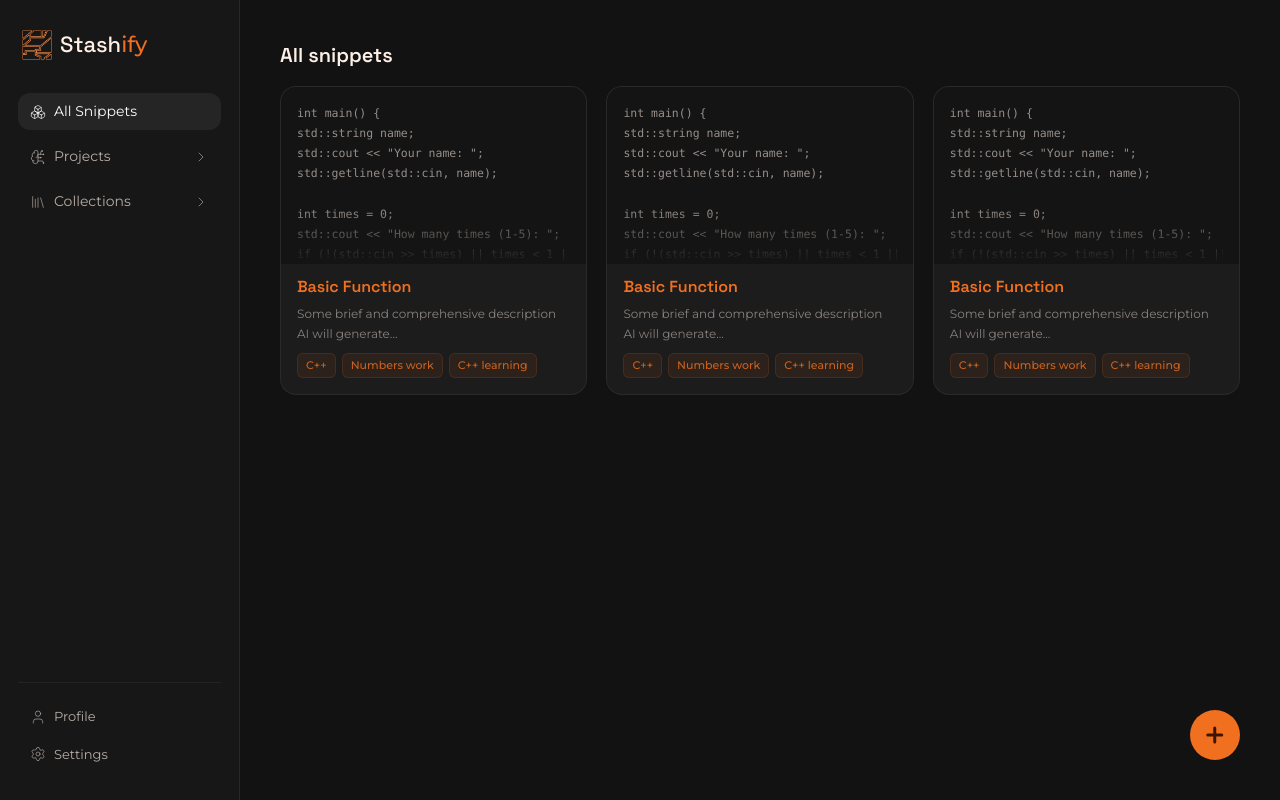
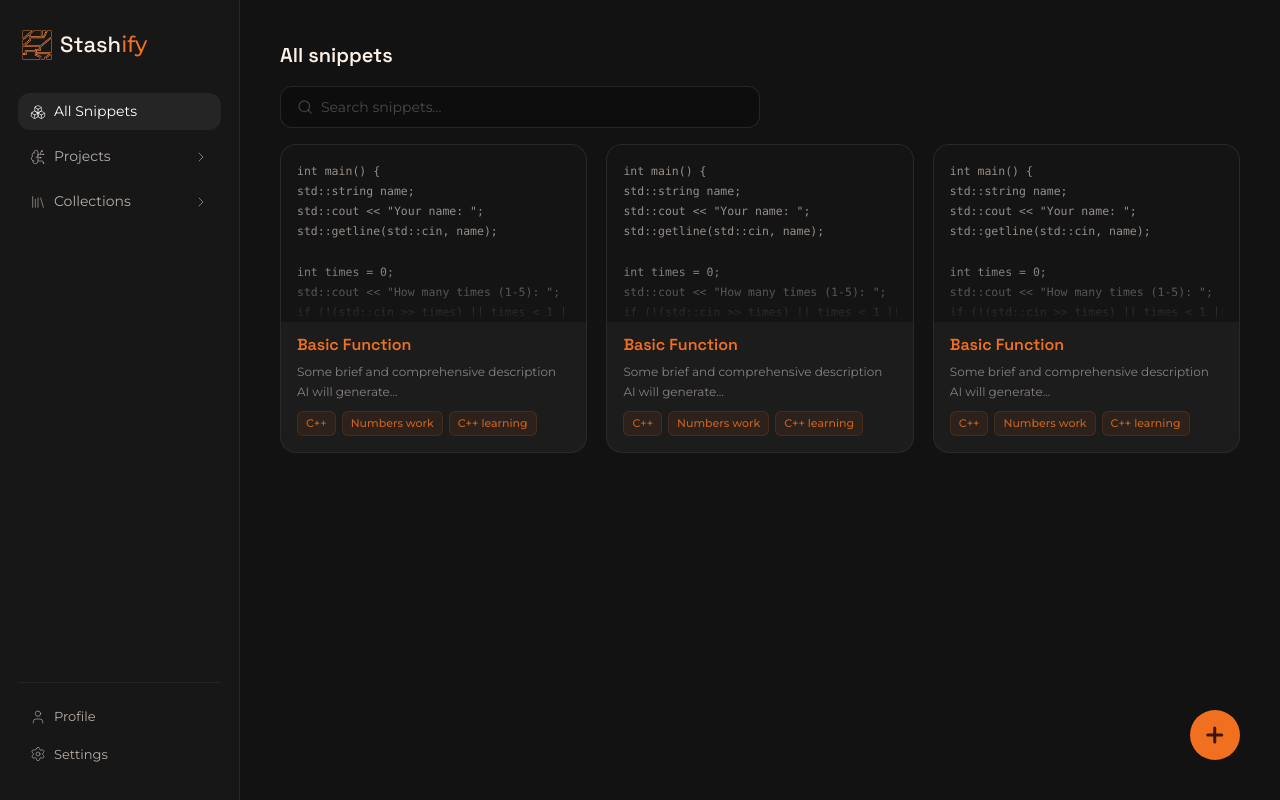
Before and after one commit to ZubalYana/Stashify-client, a React (Vite) app: page / in a window 1280 px wide. Built offline with nearby package versions, Linux system fonts and the light colour scheme.

Commit message:
create and add snippets searchbar

```diff
--- /dev/null
+++ b/src/components/functionalElements/SnippetsSearchbar.tsx
@@ -0,0 +1,55 @@
+import { Search } from "lucide-react"
+import { useState } from "react"
+
+interface SnippetsSearchbarProps {
+  value: string;
+  onChange: (e: React.ChangeEvent<HTMLInputElement>) => void;
+  onSearch: () => void;
+}
+
+export default function SnippetsSearchbar({ value, onChange, onSearch }: SnippetsSearchbarProps) {
+  const [focused, setFocused] = useState(false)
+
+  const handleKeyDown = (e: React.KeyboardEvent<HTMLInputElement>) => {
+    if (e.key === "Enter") onSearch()
+  }
+
+  return (
+    <div className={`
+      flex items-center gap-x-2 mt-4
+      w-full max-w-[480px]
+      bg-[#0d0d0d] rounded-xl border px-4 py-2.5
+      transition-all duration-300
+      ${focused
+        ? "border-[#F07020]/60 shadow-[0_0_0_4px_rgba(240,112,32,0.08)]"
+        : "border-white/10 hover:border-white/20"
+      }
+    `}>
+      <Search
+        size={16}
+        className={`shrink-0 transition-colors duration-300 ${focused ? "text-[#F07020]/70" : "text-white/20"}`}
+      />
+      <input
+        value={value}
+        onChange={onChange}
+        onFocus={() => setFocused(true)}
+        onBlur={() => setFocused(false)}
+        onKeyDown={handleKeyDown}
+        placeholder="Search snippets..."
+        className="flex-1 bg-transparent text-white text-sm outline-none placeholder:text-white/25"
+      />
+      {value.length > 0 && (
+        <button
+          onClick={onSearch}
+          className="
+            shrink-0 text-[11px] font-semibold uppercase tracking-wider
+            text-[#F07020]/60 hover:text-[#F07020]
+            transition-colors duration-150
+          "
+        >
+          Search
+        </button>
+      )}
+    </div>
+  )
+}
--- a/src/components/pages/AllSnippets.tsx
+++ b/src/components/pages/AllSnippets.tsx
@@ -3,15 +3,25 @@ import { useState } from "react";
 import SnippetCard from "../functionalElements/SnippetCard";
 import NewSnippet from "../buttons/NewSnippet";
 import SnippetCreation from "../popups/SnippetCreation";
+import SnippetsSearchbar from "../functionalElements/SnippetsSearchbar";
 // import ToastContainer from "../functionalElements/ToastContainer";
 // import { CheckCircle } from "lucide-react";
 
 export default function AllSnippets() {
-  const [creationMode, setCreationMode] = useState(false);
+  const [creationMode, setCreationMode] = useState<boolean>(false);
+  const [searchText, setSearchText] = useState<string>('');
   // const { toasts, addToast, removeToast } = useToast();
+
+  const searchForSippet = ()=>{
+    console.log('Actively searching for your code snippet...')
+  }
   return (
     <div className="w-full lg:flex-1 lg:w-auto p-[20px] lg:p-[40px]">
       <h3 className="text-[24px] lg:text-[20px] font-semibold">All snippets</h3>
+      <SnippetsSearchbar
+      value={searchText}
+      onChange={(e)=>setSearchText(e.target.value)}
+      onSearch={()=>searchForSippet()}/>
       <div className="w-full flex flex-col gap-y-6 md:flex-row flex-wrap items-center justify-between mt-4">
         <div className="w-full md:w-[32%]">
           <SnippetCard
```
